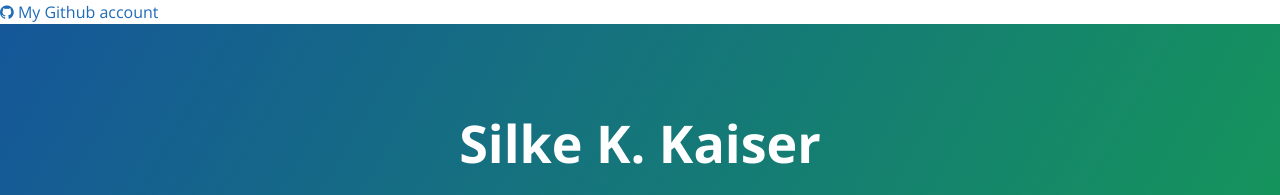
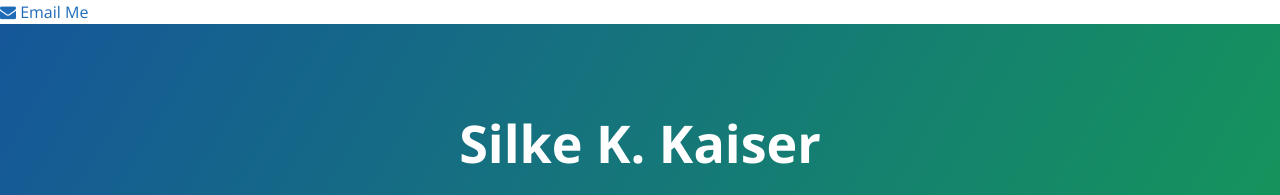
Before and after one commit to silkekaiser/silkekaiser.github.io, a Jekyll site: the page built from index.md, in a window 1280 px wide. Shown: the top 195 px of the page. Built offline with Jekyll 4.4.1, drawn with Linux system fonts in a browser that asks for light colours; nearby versions of some CDN libraries; our own code applies the rules of GitHub Pages for plain Markdown files.

Commit message:
Update head.html

```diff
--- a/_includes/head.html
+++ b/_includes/head.html
@@ -11,8 +11,8 @@
   <link href="//netdna.bootstrapcdn.com/font-awesome/4.0.3/css/font-awesome.css" rel="stylesheet">
 </head>
 <body>
-  <a href="https://github.com/{{ site.github_username }}">
-    <i class="fa fa-github"></i> My Github account
+  <a href="mailto:your.email@example.com">
+    <i class="fa fa-envelope"></i> Email Me
   </a>
   <!-- Rest of your HTML content goes here -->
 </body>
```
